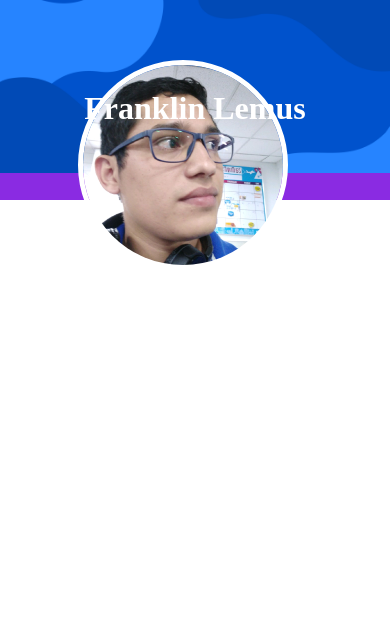
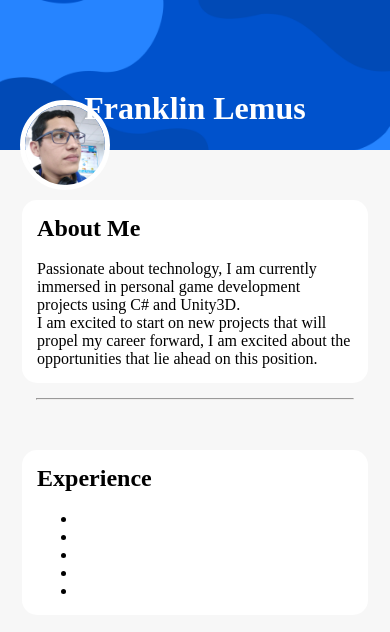
Before and after one commit to lemus1096/MyResume, a plain HTML site: page index.html in a window 390 px wide. Drawn offline with Linux system fonts and the light colour scheme.

Commit message:
Add files via upload

```diff
--- a/assets/styles/Style.css
+++ b/assets/styles/Style.css
@@ -1,5 +1,14 @@
 *{
     margin:0;
+}
+body{
+    background-color: rgb(238, 232, 185);
+}
+hr{
+    width: 90%;
+    margin-left: auto;
+    margin-right: auto;
+    border-color:rgb(238, 237, 236);
 }
 #coverBackground{
     width: 100%;
@@ -17,7 +26,7 @@
     height: auto;
     margin-top:-140px;
     margin-left: auto;
-    margin-left: auto;
+    margin-right: auto;
     min-height: 50%;
     border:  3em;
 }
@@ -41,3 +50,43 @@ h1{
     position: absolute;
     font:Open-Sans;
 }
+.section{
+    margin-top:15px;
+    width: 90%;
+    margin-left: auto;
+    margin-right: auto;
+    background-color: white;
+    border-radius: 15px;
+    padding: 15px;
+    margin-bottom: 15px;
+}
+
+
+
+
+@media (max-width:800px){
+    #coverBackground{
+        height:150px;
+    }
+    #contentContainer{
+        width: 90%;
+        height: auto;
+        margin-top:-50px;
+        margin-left: auto;
+        margin-left: auto;
+
+    }
+    #imageProfileContainer{
+        width: 50px;
+        height: 50px;
+        border-radius: 50%;
+    }
+    #profilePic{
+        width: 80px;
+        height: 80px;
+        border-radius: 50%;
+    }
+    .section{
+        margin-top: 50px;
+    }
+}
--- a/index.html
+++ b/index.html
@@ -6,7 +6,7 @@
     <title>My resume</title>
     <link rel="stylesheet" type="text/css" href="./assets/styles/Style.css"/>
 </head>
-<body>
+<body style="background-color: #f7f7f7;">
     <div id="coverBackground">
         <h1>Franklin Lemus</h1>
         <img id="coverImg" src="./assets/images/Gradient.png" alt="cover">
@@ -14,11 +14,28 @@
     <div id="contentContainer">
         <div id="imageProfileContainer">
             <img id="profilePic" src="./assets/images/ProfileImage.png" alt="Profile">
-        </div>
     </div>
-    <div>
+    <div class="section">
+        <h2> About Me</h2>
+        <Br>
+        <p>Passionate about technology, I am currently immersed in personal game development projects using C# and Unity3D. <br>
+            I am excited to start on new projects that will propel my career forward, I am excited about the opportunities that lie ahead on this position.</p>
+    </div>
+    <hr>
+    <div class="section">
+        <h2> Experience</h2>
+        <Br>
+        <ul>
+            <li></li>
+            <li></li>
+            <li></li>
+            <li></li>
+            <li></li>
+        </ul>
+    </div>
 
     </div>
 
+
 </body>
 </html>
```
